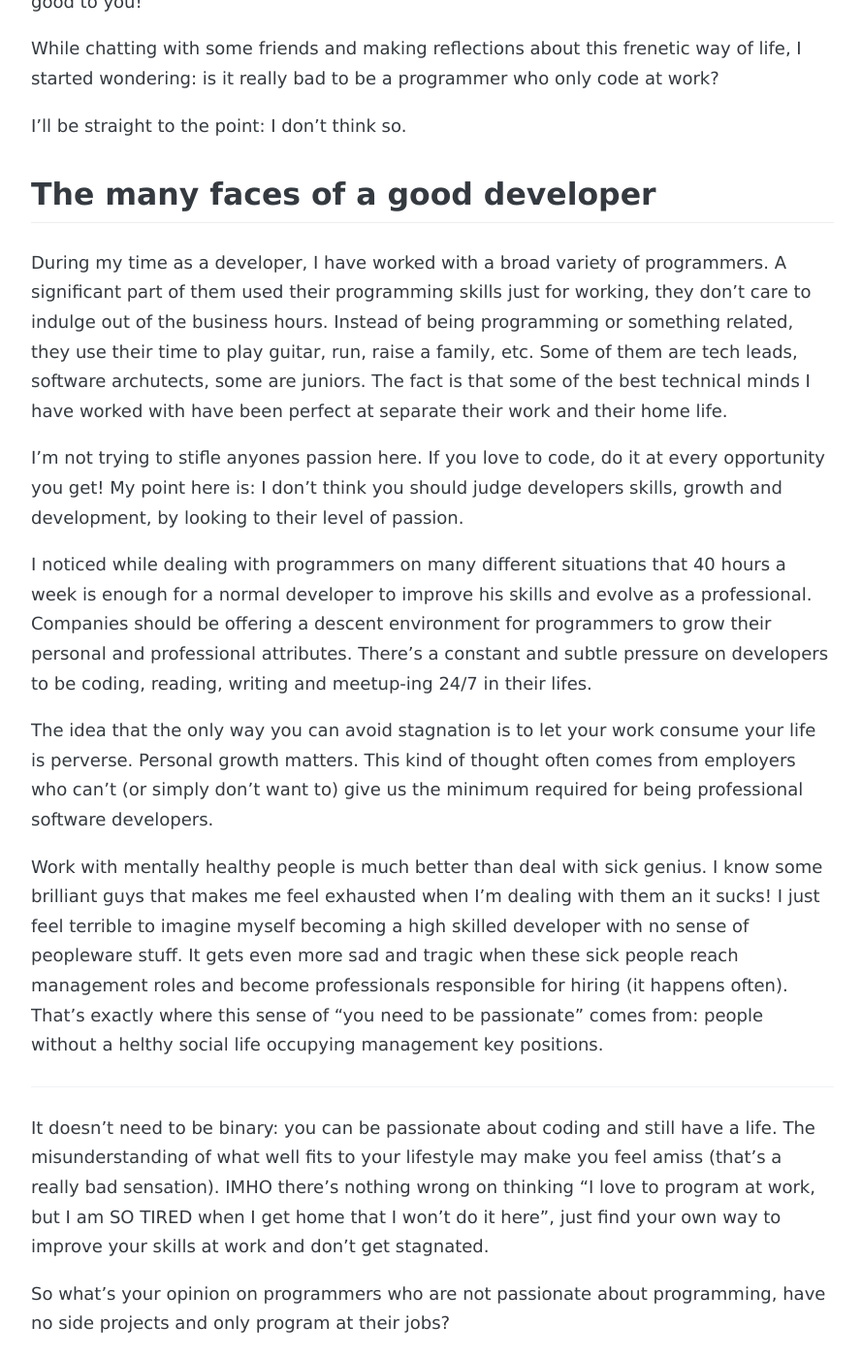
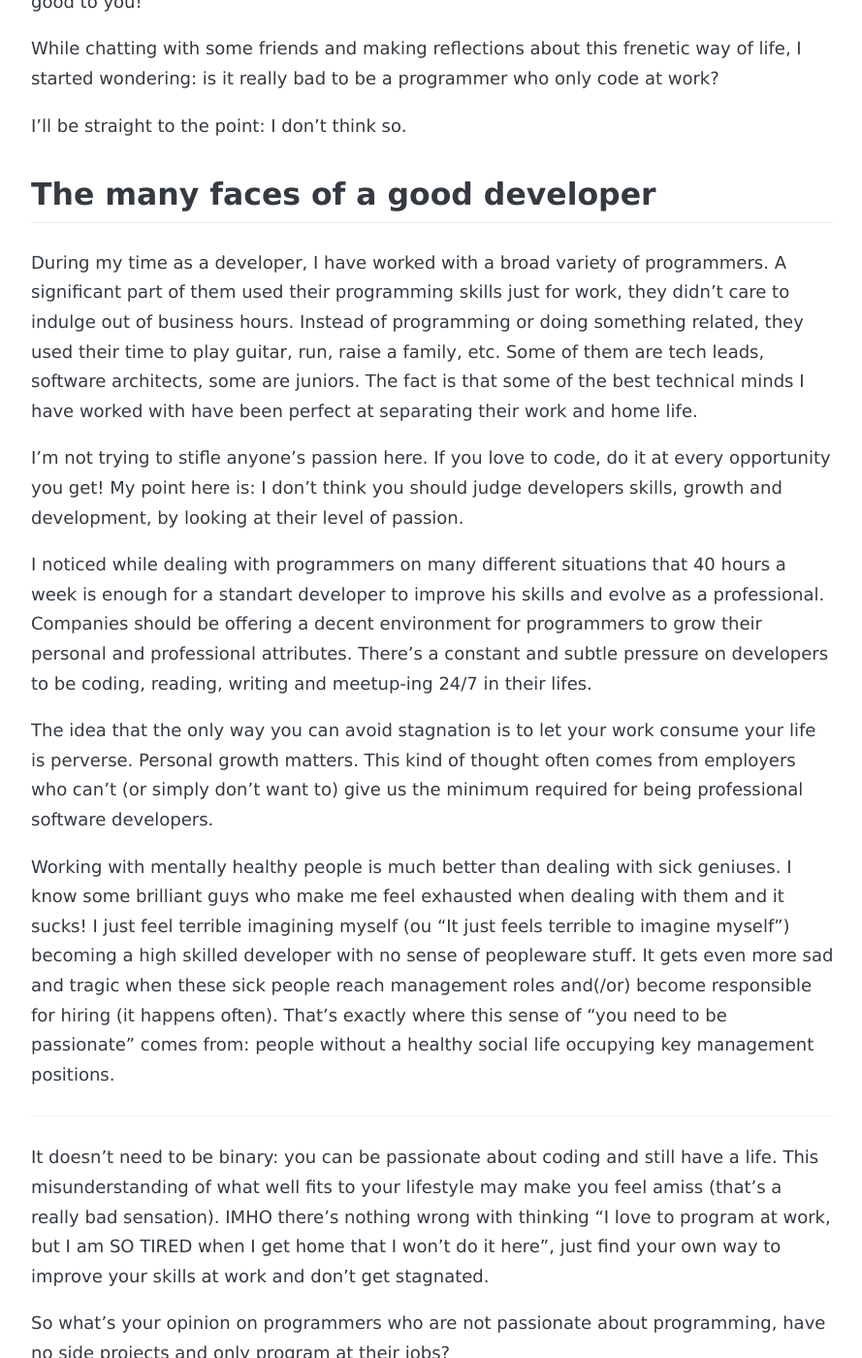
Before and after one commit to andreybleme/andreybleme.github.io, a Jekyll site: the page built from _posts/2018-03-23-the-shame-of-being-a-nonpassionate-developers.markdown, in a window 1280 px wide and 1400 px high, scrolled down 537 px. Shown: the whole window at 97% size, without its empty margins (194-1083 px from the left). Built offline with Jekyll 4.4.1, drawn with Linux system fonts in a browser that asks for light colours; nearby versions of some CDN libraries; some web fonts are replaced; comment, search, counter and statistics services are not loaded.

Commit message:
grammar fix

```diff
--- a/_posts/2018-03-23-the-shame-of-being-a-nonpassionate-developers.markdown
+++ b/_posts/2018-03-23-the-shame-of-being-a-nonpassionate-developers.markdown
@@ -19,18 +19,20 @@ I’ll be straight to the point: I don't think so.
 The many faces of a good developer
 -------------
 
-During my time as a developer, I have worked with a broad variety of programmers. A significant part of them used their programming skills just for working, they don't care to indulge out of the business hours. Instead of being programming or something related, they use their time to play guitar, run, raise a family, etc. Some of them are tech leads, software archutects, some are juniors. The fact is that some of the best technical minds I have worked with have been perfect at separate their work and their home life.
+During my time as a developer, I have worked with a broad variety of programmers. A significant part of them used their programming skills just for work, they didn’t care to indulge out of business hours. Instead of programming or doing something related, they used their time to play guitar, run, raise a family, etc. Some of them are tech leads, software architects, some are juniors. The fact is that some of the best technical minds I have worked with have been perfect at separating their work and home life.
 
-I'm not trying to stifle anyones passion here. If you love to code, do it at every opportunity you get! My point here is: I don't think you should judge developers skills, growth and development, by looking to their level of passion.
+I’m not trying to stifle anyone's passion here. If you love to code, do it at every opportunity you get! My point here is: I don’t think you should judge developers skills, growth and development, by looking at their level of passion.
 
-I noticed while dealing with programmers on many different situations that 40 hours a week is enough for a normal developer to improve his  skills and evolve as a professional. Companies should be offering a descent environment for programmers to grow their personal and professional attributes. There's a constant and subtle pressure on developers to be coding, reading, writing and meetup-ing 24/7 in their lifes.
 
-The idea that the only way you can avoid stagnation is to let your work consume your life is perverse. Personal growth matters. This kind of thought often comes from employers who can't (or simply don't want to) give us the minimum required for being professional software developers.
+I noticed while dealing with programmers on many different situations that 40 hours a week is enough for a standart developer to improve his skills and evolve as a professional. Companies should be offering a decent environment for programmers to grow their personal and professional attributes. There’s a constant and subtle pressure on developers to be coding, reading, writing and meetup-ing 24/7 in their lifes.
 
-Work with mentally healthy people is much better than deal with sick genius. I know some brilliant guys that makes me feel exhausted when I'm dealing with them an it sucks! I just feel terrible to imagine myself becoming a high skilled developer with no sense of peopleware stuff. It gets even more sad and tragic when these sick people reach management roles and become professionals responsible for hiring (it happens often). That's exactly where this sense of "you need to be passionate" comes from: people without a helthy social life occupying management key positions.
+The idea that the only way you can avoid stagnation is to let your work consume your life is perverse. Personal growth matters. This kind of thought often comes from employers who can’t (or simply don’t want to) give us the minimum required for being professional software developers.
+
+Working with mentally healthy people is much better than dealing with sick geniuses. I know some brilliant guys who make me feel exhausted when dealing with them and it sucks! I just feel terrible imagining myself (ou "It just feels terrible to imagine myself") becoming a high skilled developer with no sense of peopleware stuff. It gets even more sad and tragic when these sick people reach management roles and(/or) become responsible for hiring (it happens often). That’s exactly where this sense of “you need to be passionate” comes from: people without a healthy social life occupying key management positions.
 
 ----
 
-It doesn't need to be binary: you can be passionate about coding and still have a life. The misunderstanding of what well fits to your lifestyle may make you feel amiss (that's a really bad sensation). IMHO there's nothing wrong on thinking "I love to program at work, but I am SO TIRED when I get home that I won't do it here", just find your own way to improve your skills at work and don't get stagnated.
+It doesn’t need to be binary: you can be passionate about coding and still have a life. This misunderstanding of what well fits to your lifestyle may make you feel amiss (that’s a really bad sensation). IMHO there’s nothing wrong with thinking “I love to program at work, but I am SO TIRED when I get home that I won’t do it here”, just find your own way to improve your skills at work and don’t get stagnated.
+
 
 So what's your opinion on programmers who are not passionate about programming, have no side projects and only program at their jobs?
```
